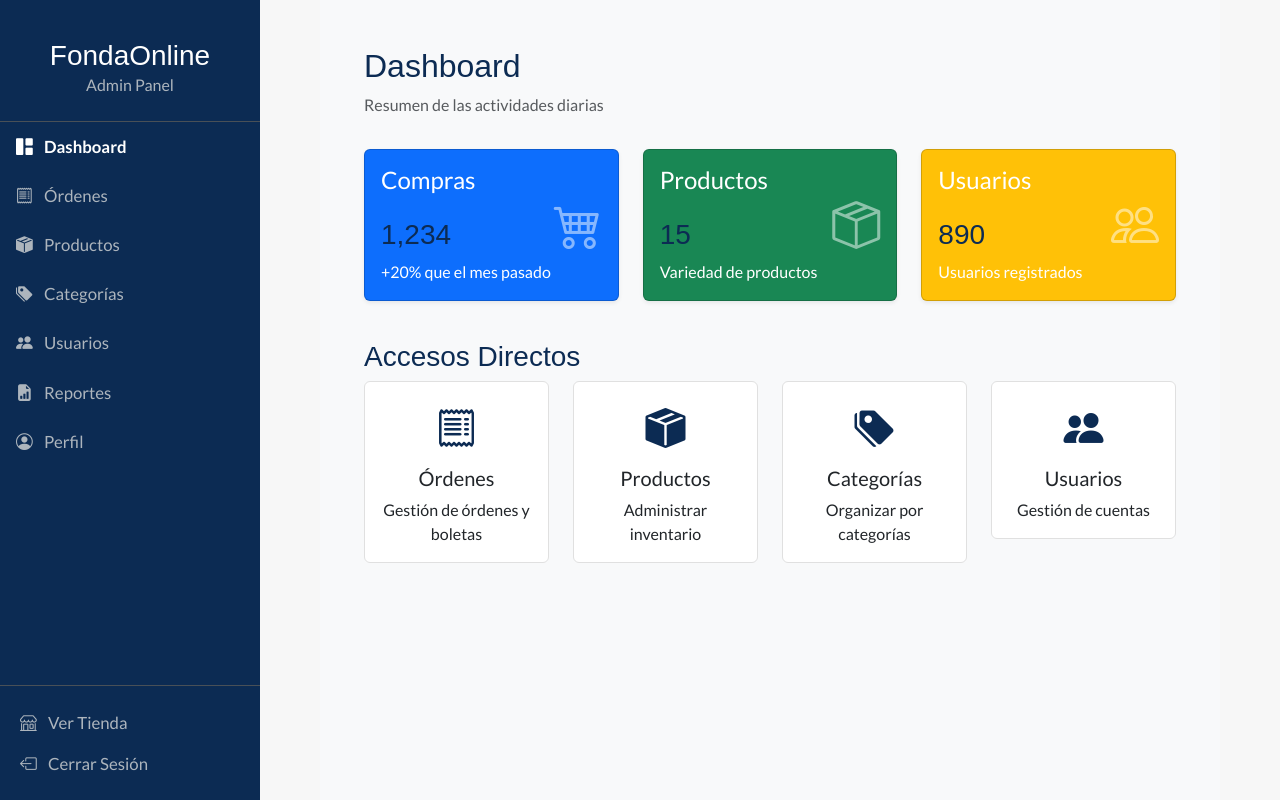
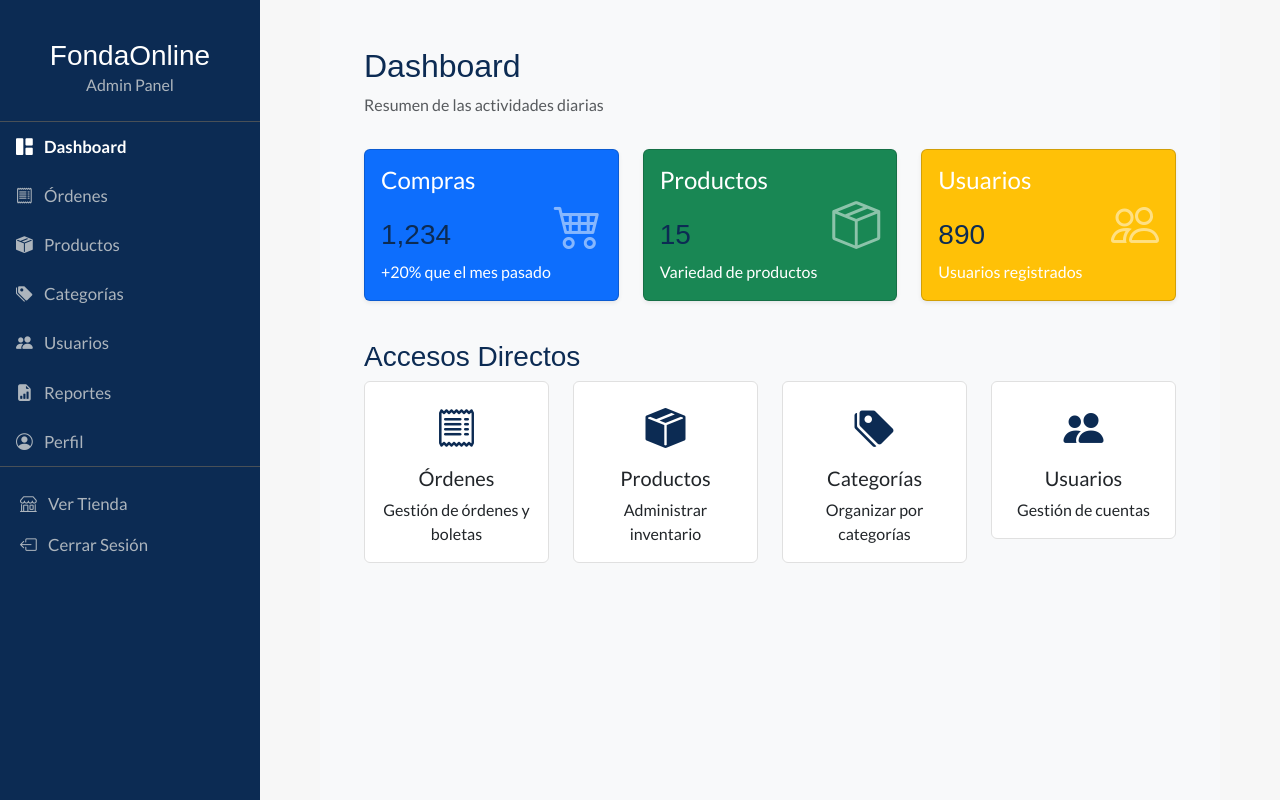
Before and after one commit to Sofi316/tufondaonline-front-back, a React (Create React App) app: page /admin in a window 1280 px wide. Built offline with nearby package versions, Linux system fonts and the light colour scheme; a web font is replaced by a local one.

Commit message:
Cambio en el style de footer del sidebar de admin.

```diff
--- a/src/styles/styles.css
+++ b/src/styles/styles.css
@@ -421,7 +421,7 @@ input, textarea { width: 100%; padding: 8px; }
 }
 
 .admin-sidebar .sidebar-footer {
-  margin-top: auto; /* Empuja el footer al fondo */
+
   padding: 1rem;
   border-top: 1px solid #495057;
 }
```
